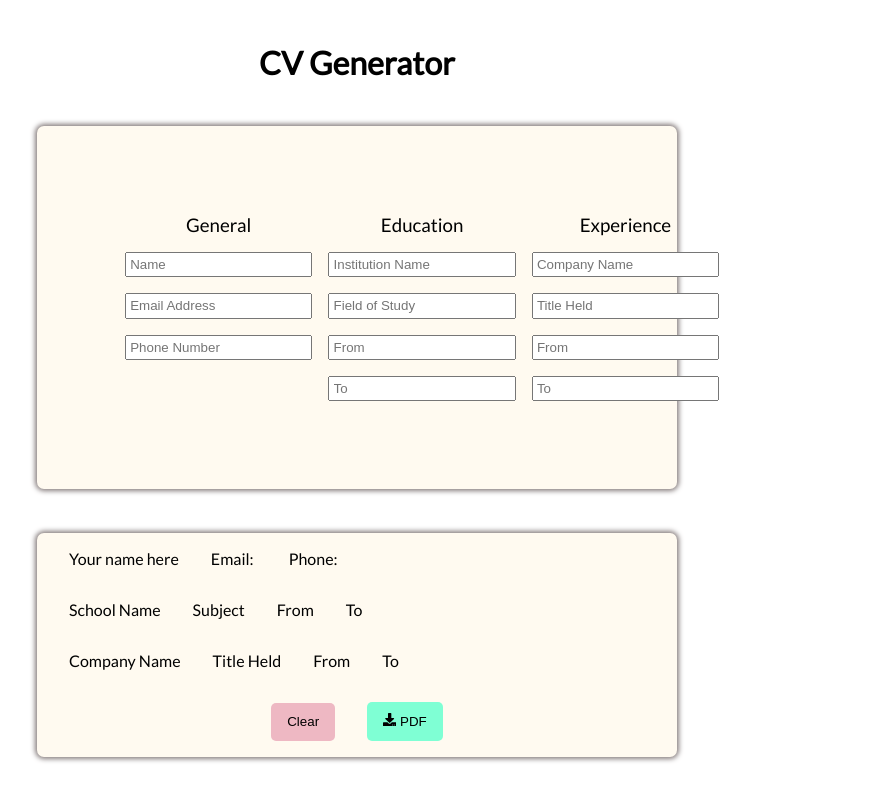
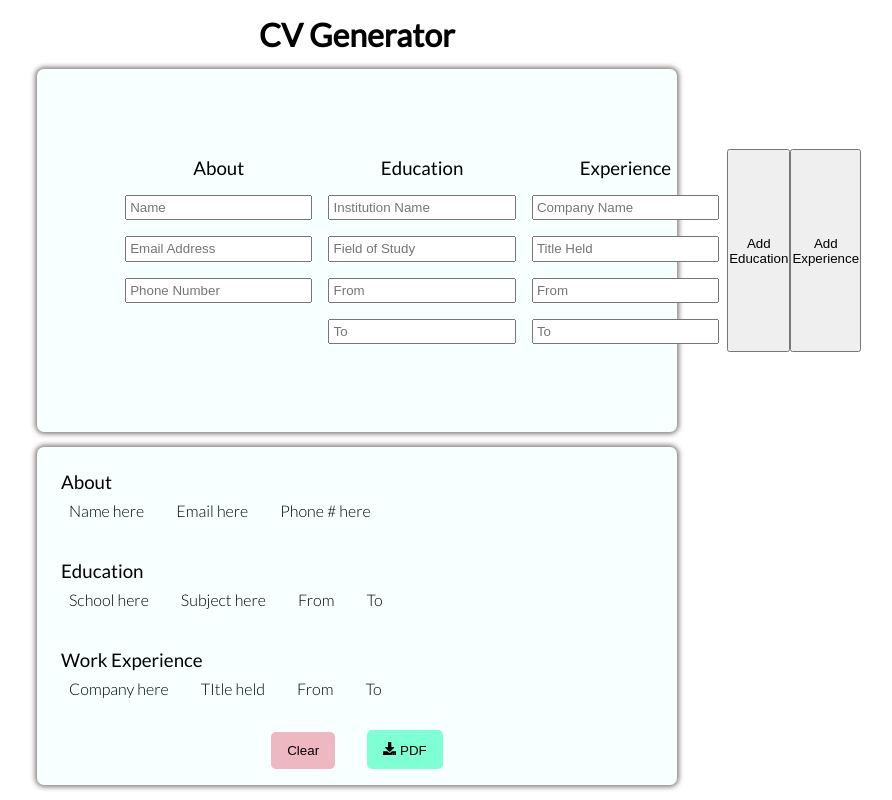
Before and after one commit to jonescu/cv-app, a React (Create React App) app: page / in a window 1280 px wide. Shown: the whole page, without its empty margins (283-1175 px from the left). Built offline with nearby package versions, Linux system fonts and the light colour scheme; the HTML template or start-up script is replaced by a standard one.

Commit message:
add event listeners to all inputs

```diff
--- a/src/App.js
+++ b/src/App.js
@@ -10,12 +10,21 @@ function App() {
   const [input, setInput] = useState({
     name: '',
     email: '',
-    tel: ''
+    tel: '',
+    institution: '',
+    field: '',
+    institutionFrom: '',
+    institutionTo: '',
+    company: '',
+    jobTitle: '',
+    companyFrom: '',
+    companyTo: ''
   })
 
   // Get user input and change the output text to it's corresponding input
   const handleChange = (e) => {
     let myObj = {...input}
+    console.log(myObj)
 
     for(let key in myObj) {
       if(e.target.id === key) {
--- a/src/components/Cv.jsx
+++ b/src/components/Cv.jsx
@@ -7,23 +7,26 @@ function Cv({ input }) {
     <div className='cv-container'>
 
       <div className='general-spans'>
-        <span id='name'>{input.name ? `${input.name}` : "Your name here"}</span>
-        <span id='email'>Email: {input.email}</span>
-        <span id='tel'>Phone: {input.tel}</span>
+        <h3>About</h3>
+        <span id='name'>{input.name ? `${input.name}` : "Name here"}</span>
+        <span id='email'>{input.email ? `${input.email}` : "Email here"}</span>
+        <span id='tel'>{input.tel ? `${input.tel}` : "Phone # here"}</span>
       </div>
 
       <div className='education-spans'>
-        <span>School Name</span>
-        <span>Subject</span>
-        <span>From</span>
-        <span>To</span>
+        <h3>Education</h3>
+        <span>{input.institution ? `${input.institution}` : "School here"}</span>
+        <span>{input.field ? `${input.field}` : "Subject here"}</span>
+        <span>{input.institutionFrom ? `${input.institutionFrom}` : "From"}</span>
+        <span>{input.institutionTo ? `${input.institutionTo}` : "To"}</span>
       </div>
 
       <div className='experience-spans'>
-        <span>Company Name</span>
-        <span>Title Held</span>
-        <span>From</span>
-        <span>To</span>
+        <h3>Work Experience</h3>
+        <span>{input.company ? `${input.company}` : "Company here"}</span>
+        <span>{input.jobTitle ? `${input.jobTitle}` : "TItle held"}</span>
+        <span>{input.companyFrom ? `${input.companyFrom}` : "From"}</span>
+        <span>{input.companyTo ? `${input.companyTo}` : "To"}</span>
       </div>
 
       <div className='buttons-container'>
--- a/src/components/Form.jsx
+++ b/src/components/Form.jsx
@@ -3,31 +3,39 @@ import React from 'react'
 
 function Form(props) {
 
+  const addSection = (e) => {
+    const id = e.target.id
+
+  }
+
   return (
-    <div className='form-container'>
+    <div className='form-container'  onChange={(e) => props.handleChange(e)}>
 
       <section id='general-info'>
-        <h3>General</h3>
-        <input type='text' placeholder='Name' id='name' onChange={(e) => props.handleChange(e)}/>
-        <input type='email' placeholder='Email Address' id='email' onChange={(e) => props.handleChange(e)}/>
-        <input type='tel' placeholder='Phone Number' id='tel' onChange={(e) => props.handleChange(e)}/>
+        <h3>About</h3>
+        <input type='text' placeholder='Name' id='name'/>
+        <input type='email' placeholder='Email Address' id='email'/>
+        <input type='tel' placeholder='Phone Number' id='tel' />
       </section>
 
       <section id='education-info'>
         <h3>Education</h3>
-        <input type='text' placeholder='Institution Name'/>
-        <input type='text' placeholder='Field of Study' />
-        <input type='text' placeholder='From' />
-        <input type='text' placeholder='To' />
+        <input type='text' placeholder='Institution Name' id="institution"/>
+        <input type='text' placeholder='Field of Study' id='field'/>
+        <input type='text' placeholder='From' id='institutionFrom'/>
+        <input type='text' placeholder='To' id='institutionTo'/>
       </section>
 
       <section id='experience-info'>
         <h3>Experience</h3>
-        <input type='text' placeholder='Company Name'/>
-        <input type='text' placeholder='Title Held' />
-        <input type='text' placeholder='From' />
-        <input type='text' placeholder='To' />
+        <input type='text' placeholder='Company Name' id="company"/>
+        <input type='text' placeholder='Title Held' id='jobTitle'/>
+        <input type='text' placeholder='From' id='companyFrom'/>
+        <input type='text' placeholder='To' id='companyTo'/>
       </section>
+
+        <button className="addEducationBtn" id="educationBtn" onClick={(e) => addSection(e)}>Add Education</button>
+        <button className="addExperienceBtn" id="experienceBtn" onClick={(e) => addSection(e)}>Add Experience</button>
 
     </div>
   )
--- a/src/index.css
+++ b/src/index.css
@@ -30,7 +30,7 @@ body {
   box-shadow: 0 0 5px 2px rgb(134, 125, 125);
   border-radius: 7px;
   width: 50%;
-  background-color:floralwhite
+  background-color:rgb(247, 255, 255);
 }
 
 .form-container {
@@ -64,12 +64,14 @@ body {
   flex-direction: column;
 }
 
-.cv-container div {
-  padding: 1rem;
+.cv-container h3 {
+  font-weight: 400;
+  padding: 0.5rem;
 }
 
-.cv-container div > span {
+.cv-container div, .cv-container div > span {
   padding: 1rem;
+  font-weight: 300;
 }
 
 .cv-container .buttons-container {
```
